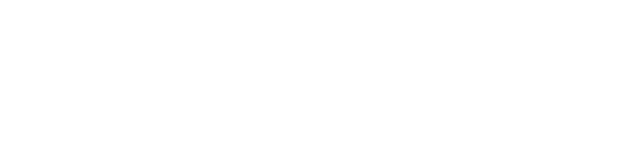
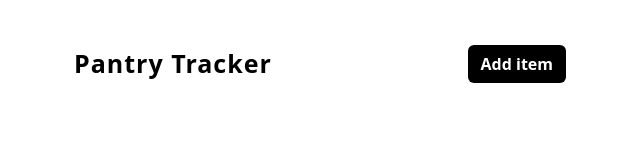
Before and after one commit to 19Amy/pantry-tracker, a plain HTML site: page index.html in a window 1280 px wide. Shown: the whole page, without its empty margins (320-960 px from the left). Drawn offline with nearby package versions, Linux system fonts and the light colour scheme.

Commit message:
Styled Navbar

```diff
--- a/index.html
+++ b/index.html
@@ -11,7 +11,19 @@
     <link href="./src/style.css" rel="stylesheet">
     <title>Pantry Tracker</title>
 </head>
-<body>
+<body class="container">
+    <div class="main-border">
+        <nav class="navbar navbar-expand-lg ">
+            <div class="container">
+                <a class="navbar-brand" href="#">
+                   Pantry Tracker
+                </a>
+                <button class="btn " type="submit">
+                    <strong>Add item</strong>
+                </button>
+            </div>
+        </nav>
+    </div>
 
     <script src="./src/index.js"></script>
     <script src="https://cdn.jsdelivr.net/npm/bootstrap@5.3.3/dist/js/bootstrap.bundle.min.js" integrity="sha384-YvpcrYf0tY3lHB60NNkmXc5s9fDVZLESaAA55NDzOxhy9GkcIdslK1eN7N6jIeHz" crossorigin="anonymous"></script>
--- a/src/style.css
+++ b/src/style.css
@@ -0,0 +1,22 @@
+
+.navbar{
+    padding: 40px 300px;
+}
+.navbar a{
+    font-weight: bold;
+    font-size: 25px;
+    letter-spacing: 1px;
+}
+.navbar button{
+  background-color: black;
+}
+.navbar button strong{
+  color: white;
+}
+.navbar button strong:hover{
+  color: black;
+}
+.navbar button:hover{
+  color: white;
+  border: 2px solid black;
+}
```
